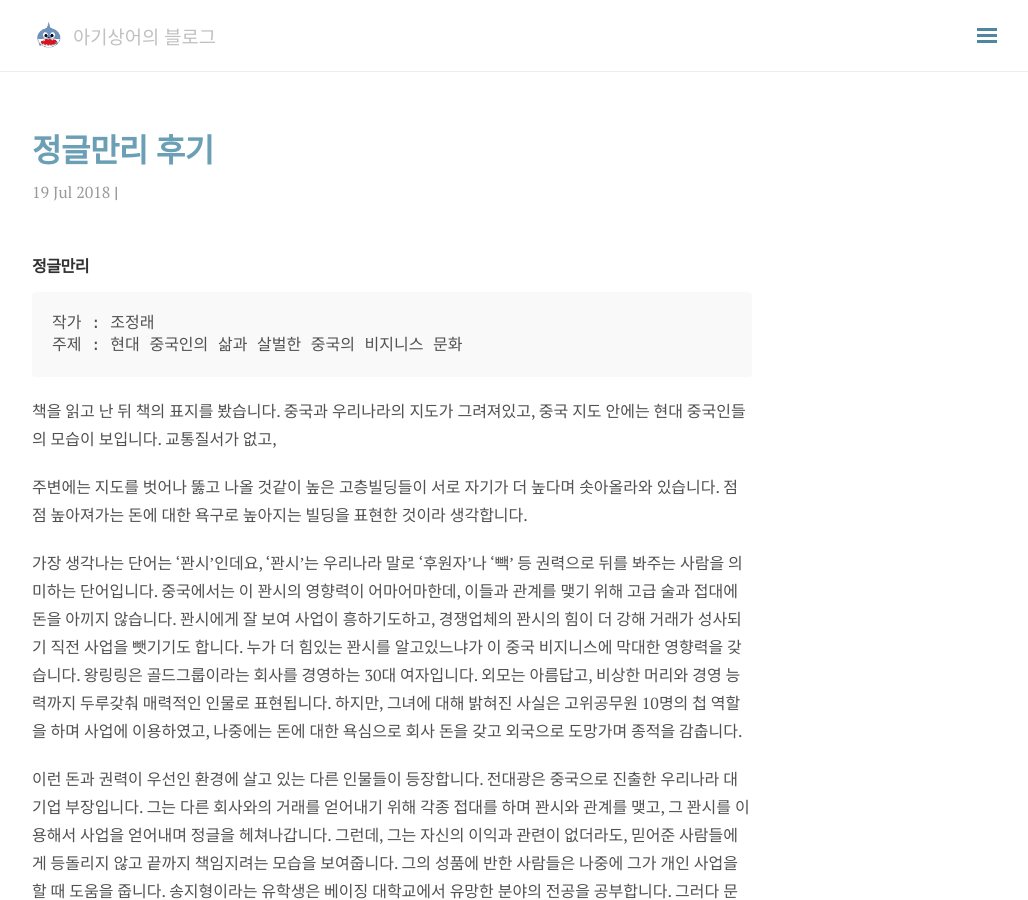
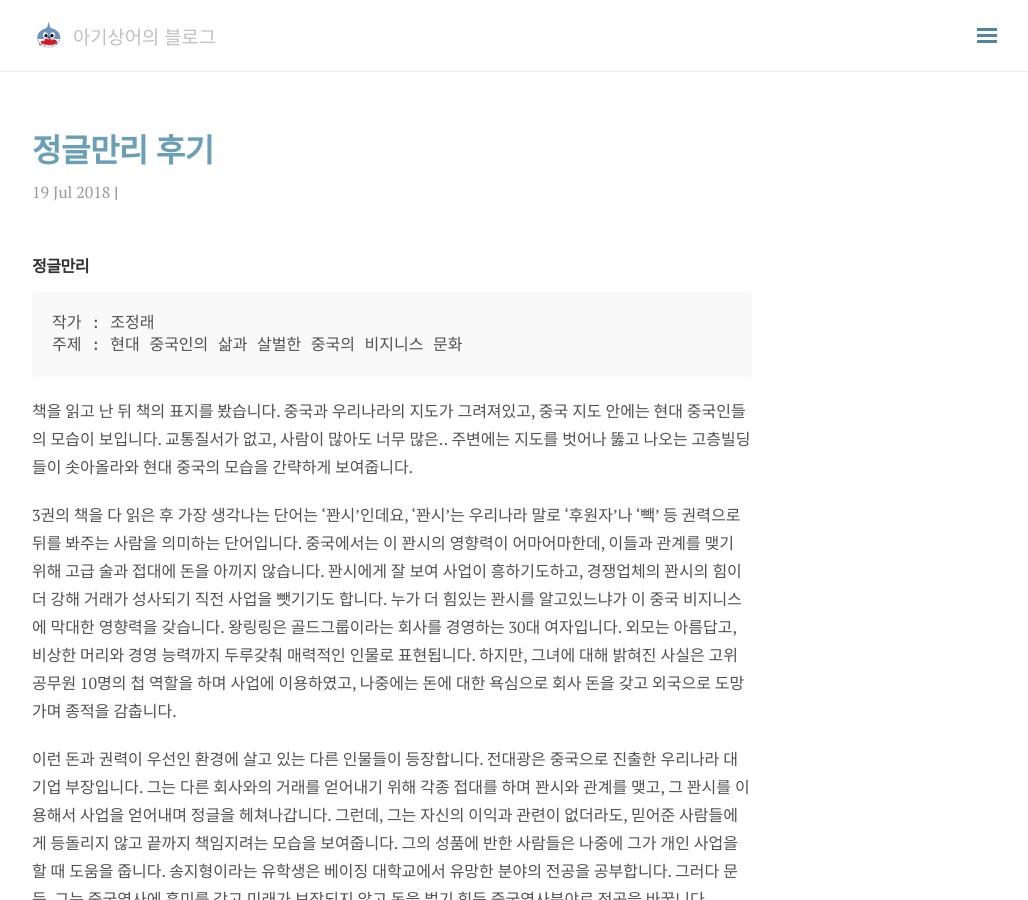
Before and after one commit to girafaa/girafaa.github.io, a Jekyll site: the page built from _posts/2018-07-19-정글만리.md, in a window 1280 px wide and 900 px high. Shown: the whole window, without its empty margins (248-1276 px from the left). Built offline with Jekyll 4.4.1, drawn with Linux system fonts in a browser that asks for light colours; nearby versions of some CDN libraries; comment, search, counter and statistics services are not loaded.

Commit message:
Update 2018-07-19-정글만리.md

````diff
--- a/_posts/2018-07-19-정글만리.md
+++ b/_posts/2018-07-19-정글만리.md
@@ -13,10 +13,9 @@ categories: 도서리뷰
 ```
 
 책을 읽고 난 뒤 책의 표지를 봤습니다. 중국과 우리나라의 지도가 그려져있고, 중국 지도 안에는 현대 중국인들의 모습이 보입니다. 교통질서가 없고,
+사람이 많아도 너무 많은.. 주변에는 지도를 벗어나 뚫고 나오는 고층빌딩들이 솟아올라와 현대 중국의 모습을 간략하게 보여줍니다.
 
-주변에는 지도를 벗어나 뚫고 나올 것같이 높은 고층빌딩들이 서로 자기가 더 높다며 솟아올라와 있습니다. 점점 높아져가는 돈에 대한 욕구로 높아지는 빌딩을 표현한 것이라 생각합니다.
-
-가장 생각나는 단어는 '꽌시'인데요, '꽌시'는 우리나라 말로 '후원자'나 '빽' 등 권력으로 뒤를 봐주는 사람을 의미하는 단어입니다. 중국에서는 이 꽌시의 영향력이 어마어마한데, 이들과 관계를 맺기 위해 고급 술과 접대에 돈을 아끼지 않습니다.  꽌시에게 잘 보여 사업이 흥하기도하고, 경쟁업체의 꽌시의 힘이 더 강해 거래가 성사되기 직전 사업을 뺏기기도 합니다. 누가 더 힘있는 꽌시를 알고있느냐가 이 중국 비지니스에 막대한 영향력을 갖습니다. 왕링링은 골드그룹이라는 회사를 경영하는 30대 여자입니다. 외모는 아름답고, 비상한 머리와 경영 능력까지 두루갖춰 매력적인 인물로 표현됩니다. 하지만, 그녀에 대해 밝혀진 사실은 고위공무원 10명의 첩 역할을 하며 사업에 이용하였고, 나중에는 돈에 대한 욕심으로 회사 돈을 갖고 외국으로 도망가며 종적을 감춥니다.
+3권의 책을 다 읽은 후 가장 생각나는 단어는 '꽌시'인데요, '꽌시'는 우리나라 말로 '후원자'나 '빽' 등 권력으로 뒤를 봐주는 사람을 의미하는 단어입니다. 중국에서는 이 꽌시의 영향력이 어마어마한데, 이들과 관계를 맺기 위해 고급 술과 접대에 돈을 아끼지 않습니다.  꽌시에게 잘 보여 사업이 흥하기도하고, 경쟁업체의 꽌시의 힘이 더 강해 거래가 성사되기 직전 사업을 뺏기기도 합니다. 누가 더 힘있는 꽌시를 알고있느냐가 이 중국 비지니스에 막대한 영향력을 갖습니다. 왕링링은 골드그룹이라는 회사를 경영하는 30대 여자입니다. 외모는 아름답고, 비상한 머리와 경영 능력까지 두루갖춰 매력적인 인물로 표현됩니다. 하지만, 그녀에 대해 밝혀진 사실은 고위공무원 10명의 첩 역할을 하며 사업에 이용하였고, 나중에는 돈에 대한 욕심으로 회사 돈을 갖고 외국으로 도망가며 종적을 감춥니다.
 
 이런 돈과 권력이 우선인 환경에 살고 있는 다른 인물들이 등장합니다. 전대광은 중국으로 진출한 우리나라 대기업 부장입니다. 그는 다른 회사와의 거래를 얻어내기 위해 각종 접대를 하며 꽌시와 관계를 맺고, 그 꽌시를 이용해서 사업을 얻어내며 정글을 헤쳐나갑니다. 그런데, 그는 자신의 이익과 관련이 없더라도,  믿어준 사람들에게 등돌리지 않고 끝까지 책임지려는 모습을 보여줍니다.  그의 성품에 반한 사람들은 나중에 그가 개인 사업을 할 때  도움을 줍니다. 송지형이라는 유학생은 베이징 대학교에서 유망한 분야의 전공을 공부합니다. 그러다 문득, 그는 중국역사에 흥미를 갖고 미래가 보장되지 않고 돈을 벌기 힘든 중국역사분야로 전공을 바꿉니다.
 
````
